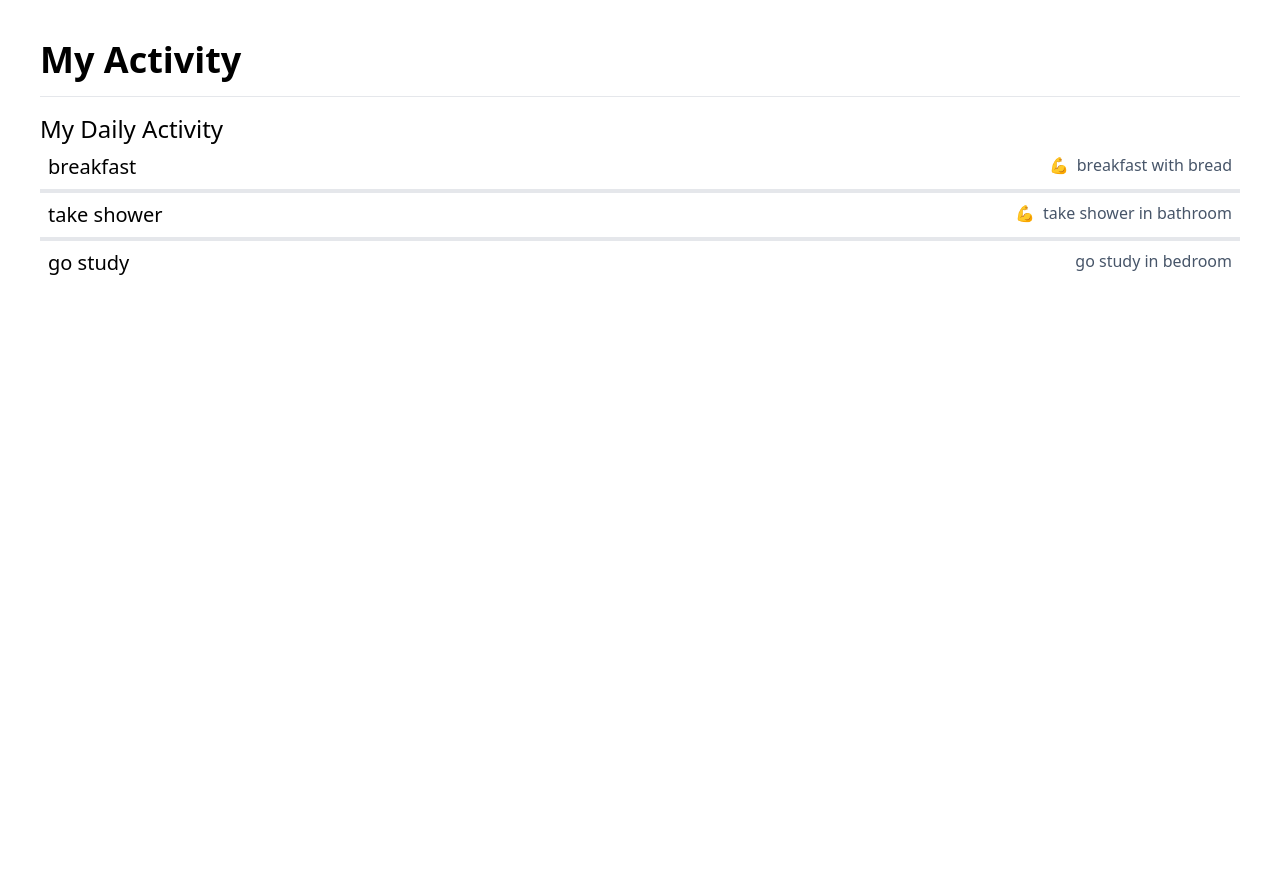
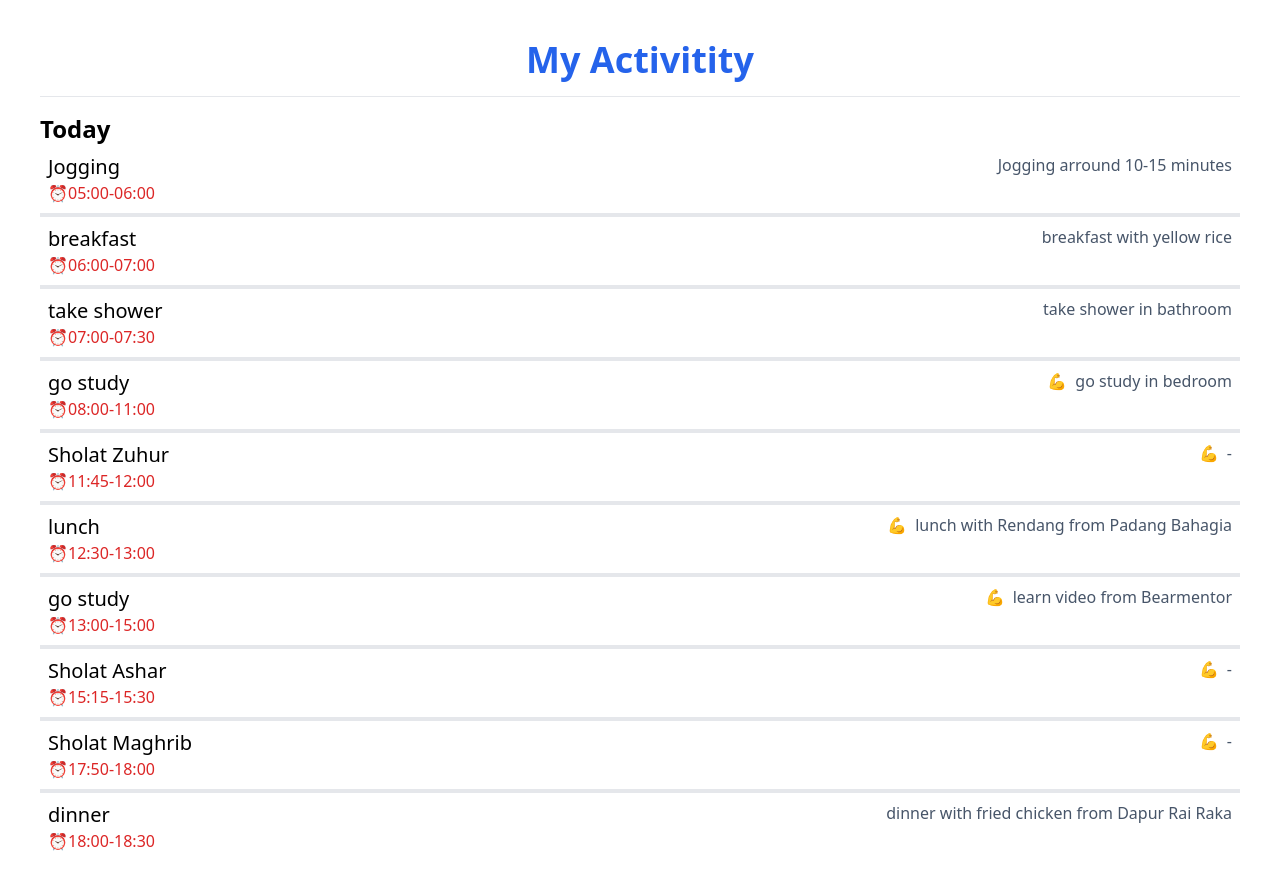
Before and after one commit to anandamarwan/daily-activity, a React (Vite) app: page / in a window 1280 px wide. Shown: the top 888 px of the page. Before the commit the page ends 800 px from the top, so only its background shows below. Built offline with nearby package versions, Linux system fonts and the light colour scheme.

Commit message:
create timedate in activities.ts

```diff
--- a/package.json
+++ b/package.json
@@ -10,6 +10,7 @@
     "preview": "vite preview"
   },
   "dependencies": {
+    "dayjs": "^1.11.11",
     "react": "^18.2.0",
     "react-dom": "^18.2.0"
   },
--- a/src/app.tsx
+++ b/src/app.tsx
@@ -7,11 +7,13 @@ export function App() {
   return (
     <div className="m-10 flex justify-center">
       <main className="w-full max-w-3x1 space-y-4">
-        <h1 className="text-4xl font-bold">My Activity</h1>
+        <h1 className="text-4xl font-bold text-center text-blue-600">
+          My Activitity
+        </h1>
         <hr />
 
         <section>
-          <h2 className="text-2xl">My Daily Activity</h2>
+          <h2 className="text-2xl font-bold">Today</h2>
 
           <div>
             <ul className="flex flex-col divide-y-4 divide-solid">
--- a/src/components/ui/activity-item.tsx
+++ b/src/components/ui/activity-item.tsx
@@ -1,9 +1,24 @@
 import { type Activity } from "../../data/activities";
+import { getTimeString } from "../../utils/datetime";
 
 export function ActivityItem({ activity }: { activity: Activity }) {
+  const timeStart = getTimeString(activity.timeStart);
+  const timeEnd = getTimeString(activity.timeEnd);
+
   return (
     <div className="flex justify-between p-2">
-      <p className="text-xl">{activity.title}</p>
+      <div className="">
+        <p className="text-xl">{activity.title}</p>
+        {timeStart && timeEnd && (
+          <p className="text-red-600">
+            {" "}
+            ⏰<time dateTime={timeStart}>{timeStart}</time>
+            <span>-</span>
+            <time dateTime={timeEnd}>{timeEnd}</time>
+          </p>
+        )}
+      </div>
+
       <div className="flex gap-2">
         {activity.isMust && <p>💪</p>}
         <p className="text-slate-600">{activity.description}</p>
--- a/src/data/activities.ts
+++ b/src/data/activities.ts
@@ -4,28 +4,99 @@ export type Activity = {
   description: string;
   date: Date;
   isMust: boolean;
+  timeStart?: Date;
+  timeEnd?: Date;
 };
 
 export const activities: Activity[] = [
   {
     id: 1,
-    title: "breakfast",
-    description: "breakfast with bread",
+    title: "Jogging",
+    description: "Jogging arround 10-15 minutes",
     date: new Date(),
-    isMust: true,
+    isMust: false,
+    timeStart: new Date("2024-05-23 05:00"),
+    timeEnd: new Date("2024-05-23 06:00"),
   },
   {
     id: 2,
+    title: "breakfast",
+    description: "breakfast with yellow rice",
+    date: new Date(),
+    isMust: false,
+    timeStart: new Date("2024-05-23 06:00"),
+    timeEnd: new Date("2024-05-23 07:00"),
+  },
+  {
+    id: 3,
     title: "take shower",
     description: "take shower in bathroom",
     date: new Date(),
-    isMust: true,
+    isMust: false,
+    timeStart: new Date("2024-05-23 07:00"),
+    timeEnd: new Date("2024-05-23 07:30"),
   },
   {
-    id: 3,
+    id: 4,
     title: "go study",
     description: "go study in bedroom",
     date: new Date(),
+    isMust: true,
+    timeStart: new Date("2024-05-23 08:00"),
+    timeEnd: new Date("2024-05-23 11:00"),
+  },
+  {
+    id: 5,
+    title: "Sholat Zuhur",
+    description: "-",
+    date: new Date(),
+    isMust: true,
+    timeStart: new Date("2024-05-23 11:45"),
+    timeEnd: new Date("2024-05-23 12:00"),
+  },
+  {
+    id: 6,
+    title: "lunch",
+    description: "lunch with Rendang from Padang Bahagia",
+    date: new Date(),
+    isMust: true,
+    timeStart: new Date("2024-05-23 12:30"),
+    timeEnd: new Date("2024-05-23 13:00"),
+  },
+  {
+    id: 7,
+    title: "go study",
+    description: "learn video from Bearmentor",
+    date: new Date(),
+    isMust: true,
+    timeStart: new Date("2024-05-23 13:00"),
+    timeEnd: new Date("2024-05-23 15:00"),
+  },
+  {
+    id: 8,
+    title: "Sholat Ashar",
+    description: "-",
+    date: new Date(),
+    isMust: true,
+    timeStart: new Date("2024-05-23 15:15"),
+    timeEnd: new Date("2024-05-23 15:30"),
+  },
+  {
+    id: 9,
+    title: "Sholat Maghrib",
+    description: "-",
+    date: new Date(),
+    isMust: true,
+    timeStart: new Date("2024-05-23 17:50"),
+    timeEnd: new Date("2024-05-23 18:00"),
+  },
+  {
+    id: 10,
+    title: "dinner",
+    description: "dinner with fried chicken from Dapur Rai Raka",
+    date: new Date(),
     isMust: false,
+    timeStart: new Date("2024-05-23 18:00"),
+    timeEnd: new Date("2024-05-23 18:30"),
   },
 ];
--- /dev/null
+++ b/src/utils/datetime.ts
@@ -0,0 +1,6 @@
+import dayjs from "dayjs";
+
+export function getTimeString(date: Date | undefined) {
+  const timeString = date ? dayjs(date).format("HH:mm") : null;
+  return timeString;
+}
```
Also changed, not shown: 1 other file (tests, documents, lock files or other folders).
